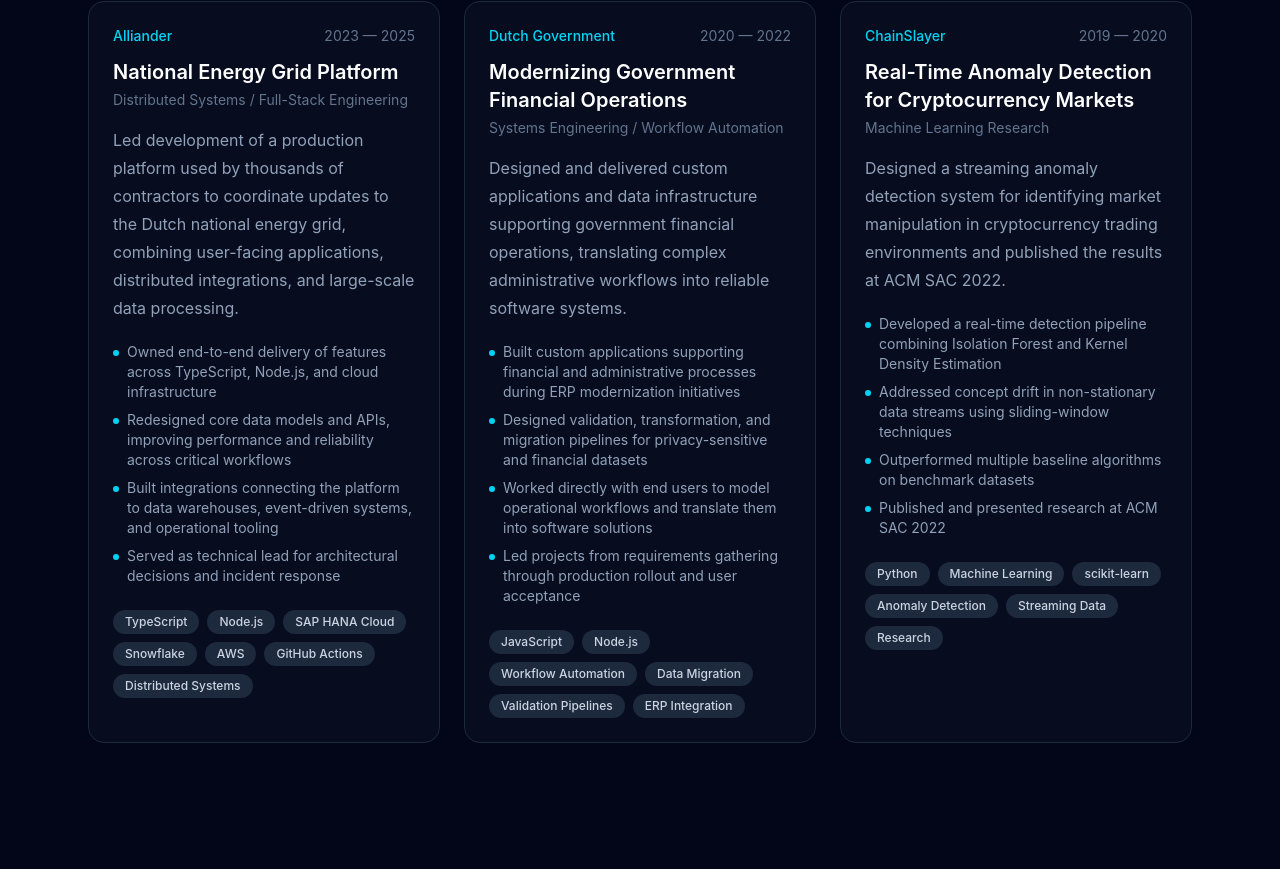
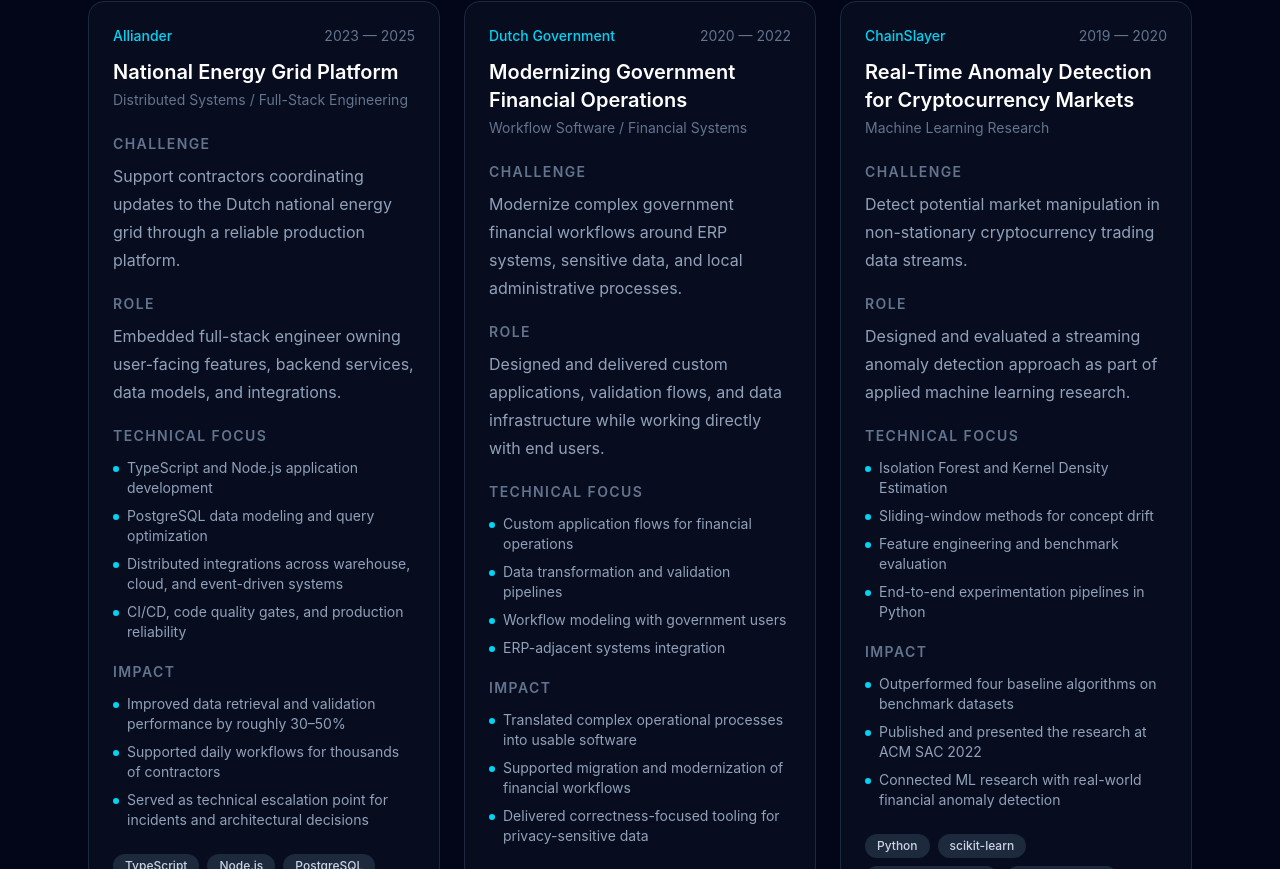
Before and after one commit to olaf-kampers/olaf-kampers.github.io, a React (Vite) app: page / in a window 1280 px wide. Shown: the part 971-1840 px from the top of the page. Built offline with nearby package versions, Linux system fonts and the light colour scheme.

Commit message:
revised projects section

```diff
--- a/src/App.tsx
+++ b/src/App.tsx
@@ -32,14 +32,17 @@
             View Projects
           </a>
 
-          <a href="#experience" className="hover:text-cyan-400">
+          <a
+            href="#experience"
+            className="rounded-full bg-cyan-400 px-5 py-3 text-sm font-semibold text-slate-950 transition hover:bg-cyan-300"
+          >
             Experience
           </a>
         </div>
       </section>
       <section id="projects" className="mx-auto max-w-6xl px-6 py-24">
         <p className="text-sm font-medium tracking-widest text-cyan-400">
-          FEATURED WORK
+          Featured Projects
         </p>
 
         <h2 className="mt-3 text-3xl font-semibold text-white md:text-4xl">
@@ -54,7 +57,7 @@
       </section>
       <section id="experience" className="mx-auto max-w-6xl px-6 py-24">
         <p className="text-sm font-medium tracking-widest text-cyan-400">
-          EXPERIENCE
+          Experience
         </p>
 
         <h2 className="mt-3 text-3xl font-semibold text-white md:text-4xl">
--- a/src/components/ProjectCard.tsx
+++ b/src/components/ProjectCard.tsx
@@ -1,10 +1,12 @@
 type Project = {
     title: string
     company: string
-    type: string
     period: string
-    description: string
-    highlights: string[]
+    category: string
+    challenge: string
+    role: string
+    technicalFocus: string[]
+    impact: string[]
     tech: string[]
   }
 
@@ -24,18 +26,51 @@
           {project.title}
         </h3>
 
-        <p className="mt-1 text-sm text-slate-500">{project.type}</p>
+        <p className="mt-1 text-sm text-slate-500">{project.category}</p>
 
-        <p className="mt-4 leading-7 text-slate-400">{project.description}</p>
+        <div className="mt-6 space-y-5">
+          <div>
+            <h4 className="text-sm font-semibold uppercase tracking-widest text-slate-500">
+              Challenge
+            </h4>
+            <p className="mt-2 leading-7 text-slate-400">{project.challenge}</p>
+          </div>
 
-        <ul className="mt-5 space-y-2 text-sm text-slate-400">
-          {project.highlights.map((highlight) => (
-            <li key={highlight} className="flex gap-2">
-              <span className="mt-2 h-1.5 w-1.5 shrink-0 rounded-full bg-cyan-400" />
-              <span>{highlight}</span>
-            </li>
-          ))}
-        </ul>
+          <div>
+            <h4 className="text-sm font-semibold uppercase tracking-widest text-slate-500">
+              Role
+            </h4>
+            <p className="mt-2 leading-7 text-slate-400">{project.role}</p>
+          </div>
+
+          <div>
+            <h4 className="text-sm font-semibold uppercase tracking-widest text-slate-500">
+              Technical Focus
+            </h4>
+            <ul className="mt-3 space-y-2 text-sm text-slate-400">
+              {project.technicalFocus.map((item) => (
+                <li key={item} className="flex gap-2">
+                  <span className="mt-2 h-1.5 w-1.5 shrink-0 rounded-full bg-cyan-400" />
+                  <span>{item}</span>
+                </li>
+              ))}
+            </ul>
+          </div>
+
+          <div>
+            <h4 className="text-sm font-semibold uppercase tracking-widest text-slate-500">
+              Impact
+            </h4>
+            <ul className="mt-3 space-y-2 text-sm text-slate-400">
+              {project.impact.map((item) => (
+                <li key={item} className="flex gap-2">
+                  <span className="mt-2 h-1.5 w-1.5 shrink-0 rounded-full bg-cyan-400" />
+                  <span>{item}</span>
+                </li>
+              ))}
+            </ul>
+          </div>
+        </div>
 
         <div className="mt-6 flex flex-wrap gap-2">
           {project.tech.map((tech) => (
--- a/src/data/projects.ts
+++ b/src/data/projects.ts
@@ -2,70 +2,67 @@
     {
       title: 'National Energy Grid Platform',
       company: 'Alliander',
-      type: 'Distributed Systems / Full-Stack Engineering',
       period: '2023 — 2025',
-      description:
-        'Led development of a production platform used by thousands of contractors to coordinate updates to the Dutch national energy grid, combining user-facing applications, distributed integrations, and large-scale data processing.',
-      highlights: [
-        'Owned end-to-end delivery of features across TypeScript, Node.js, and cloud infrastructure',
-        'Redesigned core data models and APIs, improving performance and reliability across critical workflows',
-        'Built integrations connecting the platform to data warehouses, event-driven systems, and operational tooling',
-        'Served as technical lead for architectural decisions and incident response',
+      category: 'Distributed Systems / Full-Stack Engineering',
+      challenge:
+        'Support contractors coordinating updates to the Dutch national energy grid through a reliable production platform.',
+      role:
+        'Embedded full-stack engineer owning user-facing features, backend services, data models, and integrations.',
+      technicalFocus: [
+        'TypeScript and Node.js application development',
+        'PostgreSQL data modeling and query optimization',
+        'Distributed integrations across warehouse, cloud, and event-driven systems',
+        'CI/CD, code quality gates, and production reliability',
       ],
-      tech: [
-        'TypeScript',
-        'Node.js',
-        'SAP HANA Cloud',
-        'Snowflake',
-        'AWS',
-        'GitHub Actions',
-        'Distributed Systems',
+      impact: [
+        'Improved data retrieval and validation performance by roughly 30–50%',
+        'Supported daily workflows for thousands of contractors',
+        'Served as technical escalation point for incidents and architectural decisions',
       ],
+      tech: ['TypeScript', 'Node.js', 'PostgreSQL', 'AWS', 'GitHub Actions'],
     },
-
     {
       title: 'Modernizing Government Financial Operations',
       company: 'Dutch Government',
-      type: 'Systems Engineering / Workflow Automation',
       period: '2020 — 2022',
-      description:
-        'Designed and delivered custom applications and data infrastructure supporting government financial operations, translating complex administrative workflows into reliable software systems.',
-      highlights: [
-        'Built custom applications supporting financial and administrative processes during ERP modernization initiatives',
-        'Designed validation, transformation, and migration pipelines for privacy-sensitive and financial datasets',
-        'Worked directly with end users to model operational workflows and translate them into software solutions',
-        'Led projects from requirements gathering through production rollout and user acceptance',
+      category: 'Workflow Software / Financial Systems',
+      challenge:
+        'Modernize complex government financial workflows around ERP systems, sensitive data, and local administrative processes.',
+      role:
+        'Designed and delivered custom applications, validation flows, and data infrastructure while working directly with end users.',
+      technicalFocus: [
+        'Custom application flows for financial operations',
+        'Data transformation and validation pipelines',
+        'Workflow modeling with government users',
+        'ERP-adjacent systems integration',
       ],
-      tech: [
-        'JavaScript',
-        'Node.js',
-        'Workflow Automation',
-        'Data Migration',
-        'Validation Pipelines',
-        'ERP Integration',
+      impact: [
+        'Translated complex operational processes into usable software',
+        'Supported migration and modernization of financial workflows',
+        'Delivered correctness-focused tooling for privacy-sensitive data',
       ],
+      tech: ['Application Design', 'Data Modeling', 'Workflow Automation', 'Validation Pipelines'],
     },
-
     {
       title: 'Real-Time Anomaly Detection for Cryptocurrency Markets',
       company: 'ChainSlayer',
-      type: 'Machine Learning Research',
       period: '2019 — 2020',
-      description:
-        'Designed a streaming anomaly detection system for identifying market manipulation in cryptocurrency trading environments and published the results at ACM SAC 2022.',
-      highlights: [
-        'Developed a real-time detection pipeline combining Isolation Forest and Kernel Density Estimation',
-        'Addressed concept drift in non-stationary data streams using sliding-window techniques',
-        'Outperformed multiple baseline algorithms on benchmark datasets',
-        'Published and presented research at ACM SAC 2022',
+      category: 'Machine Learning Research',
+      challenge:
+        'Detect potential market manipulation in non-stationary cryptocurrency trading data streams.',
+      role:
+        'Designed and evaluated a streaming anomaly detection approach as part of applied machine learning research.',
+      technicalFocus: [
+        'Isolation Forest and Kernel Density Estimation',
+        'Sliding-window methods for concept drift',
+        'Feature engineering and benchmark evaluation',
+        'End-to-end experimentation pipelines in Python',
       ],
-      tech: [
-        'Python',
-        'Machine Learning',
-        'scikit-learn',
-        'Anomaly Detection',
-        'Streaming Data',
-        'Research',
+      impact: [
+        'Outperformed four baseline algorithms on benchmark datasets',
+        'Published and presented the research at ACM SAC 2022',
+        'Connected ML research with real-world financial anomaly detection',
       ],
+      tech: ['Python', 'scikit-learn', 'Anomaly Detection', 'Streaming Data'],
     },
   ]
```
